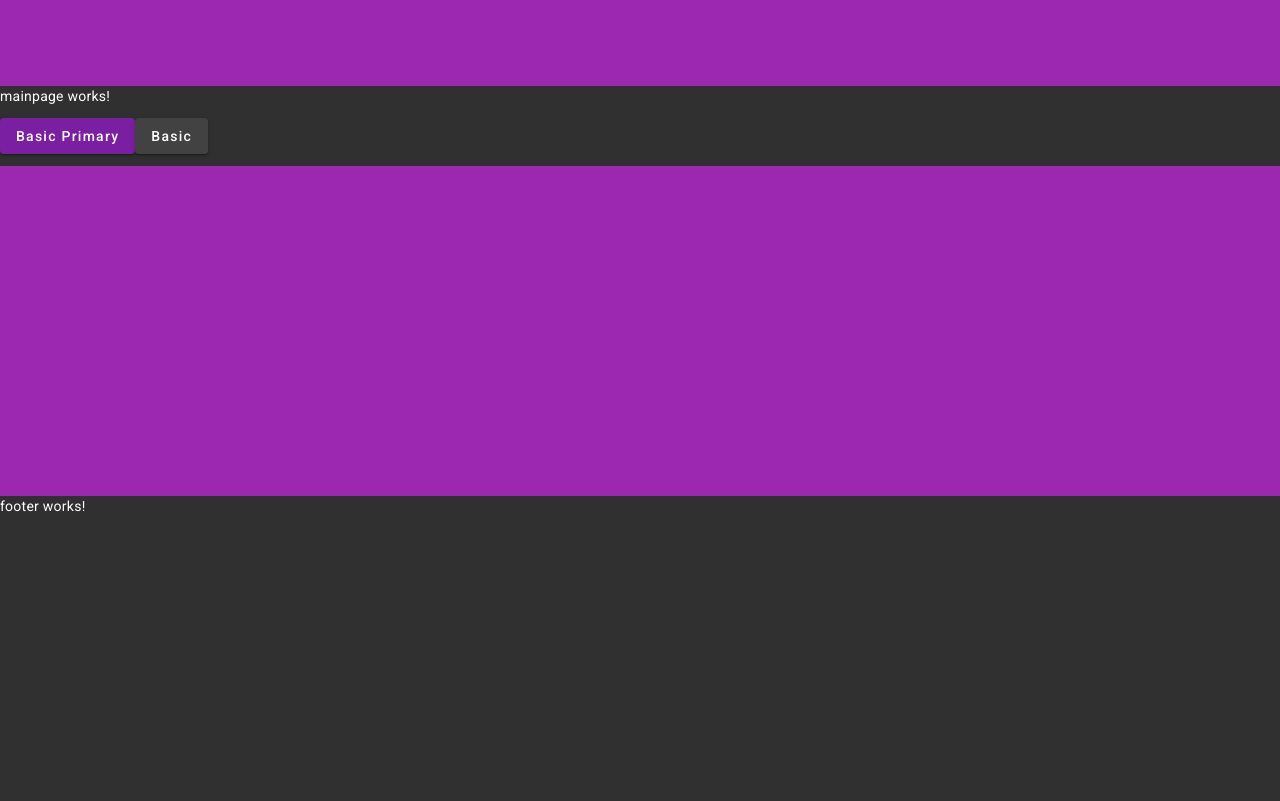
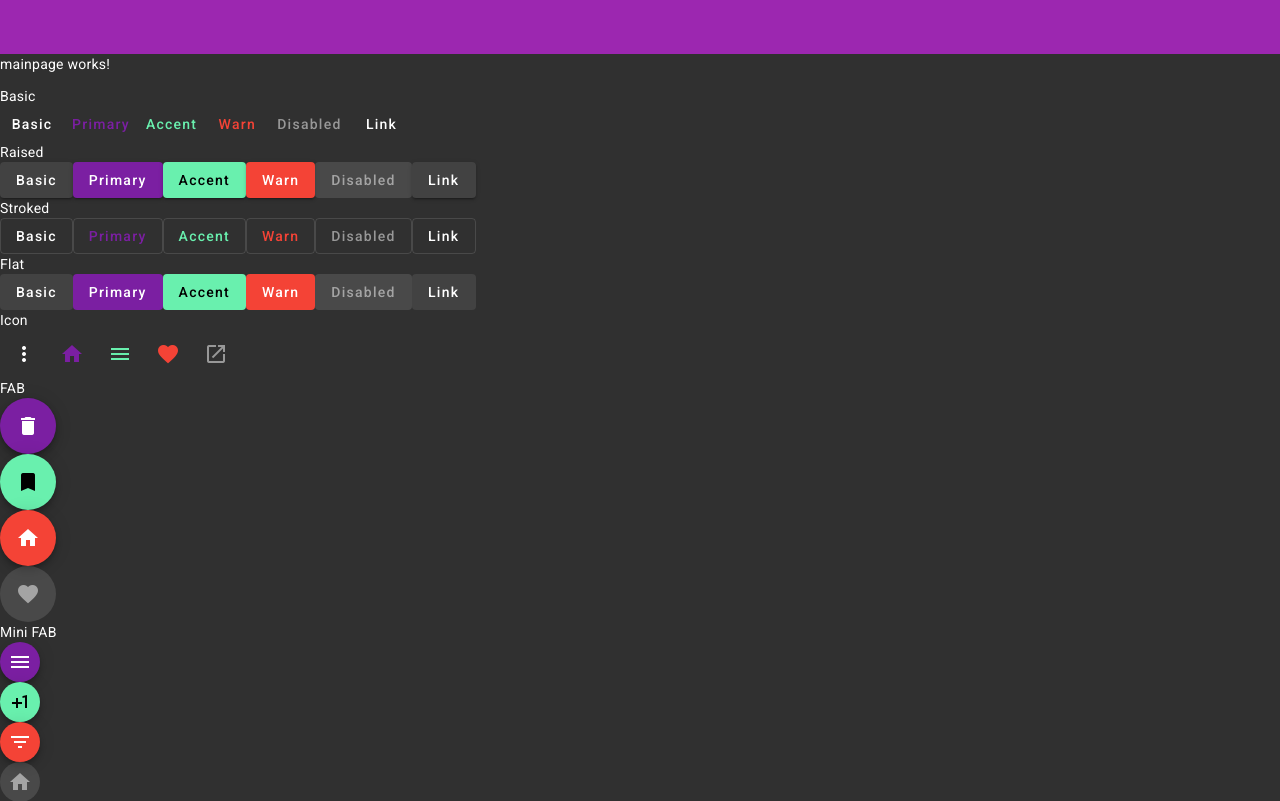
Before and after one commit to maxiprogram/site, an Angular app: page / in a window 1280 px wide. Shown: the part 340-1141 px from the top of the page. Before the commit the page ends 856 px from the top, so only its background shows below. Built offline with nearby package versions, Linux system fonts and the light colour scheme.

Commit message:
small edit

```diff
--- a/src/app/header/header.component.html
+++ b/src/app/header/header.component.html
@@ -1,11 +1,9 @@
-<p>header works!</p>
-
 <mat-toolbar color="primary">
   <mat-toolbar-row>
     <button mat-icon-button>
         <mat-icon>menu</mat-icon>
     </button>
-    <a routerLink="/">
+    <a mat-button routerLink="/">
       <span>MaxiProgram</span>
     </a>
     <span style="flex: 1 1 auto;"></span>
@@ -19,6 +17,7 @@
   </mat-toolbar-row>
 </mat-toolbar>
 
+
 <div class="header-title">
   <h1>MaxiProgram</h1>
   <h2>Разработка приложений</h2>
--- a/src/app/pages/main-page/main-page.component.html
+++ b/src/app/pages/main-page/main-page.component.html
@@ -1,6 +1,129 @@
 <p>mainpage works!</p>
 
-<p>
-  <button mat-raised-button color="primary">Basic Primary</button>
-  <button mat-raised-button>Basic</button>
-</p>
+
+    <section>
+        <div class="example-label">Basic</div>
+        <div class="example-button-row">
+          <button mat-button>Basic</button>
+          <button mat-button color="primary">Primary</button>
+          <button mat-button color="accent">Accent</button>
+          <button mat-button color="warn">Warn</button>
+          <button mat-button disabled>Disabled</button>
+          <a mat-button href="https://www.google.com/" target="_blank">Link</a>
+        </div>
+      </section>
+
+      <section>
+        <div class="example-label">Raised</div>
+        <div class="example-button-row">
+          <button mat-raised-button>Basic</button>
+          <button mat-raised-button color="primary">Primary</button>
+          <button mat-raised-button color="accent">Accent</button>
+          <button mat-raised-button color="warn">Warn</button>
+          <button mat-raised-button disabled>Disabled</button>
+          <a mat-raised-button href="https://www.google.com/" target="_blank">Link</a>
+        </div>
+      </section>
+
+      <section>
+        <div class="example-label">Stroked</div>
+        <div class="example-button-row">
+          <button mat-stroked-button>Basic</button>
+          <button mat-stroked-button color="primary">Primary</button>
+          <button mat-stroked-button color="accent">Accent</button>
+          <button mat-stroked-button color="warn">Warn</button>
+          <button mat-stroked-button disabled>Disabled</button>
+          <a mat-stroked-button href="https://www.google.com/" target="_blank">Link</a>
+        </div>
+      </section>
+
+      <section>
+        <div class="example-label">Flat</div>
+        <div class="example-button-row">
+          <button mat-flat-button>Basic</button>
+          <button mat-flat-button color="primary">Primary</button>
+          <button mat-flat-button color="accent">Accent</button>
+          <button mat-flat-button color="warn">Warn</button>
+          <button mat-flat-button disabled>Disabled</button>
+          <a mat-flat-button href="https://www.google.com/" target="_blank">Link</a>
+        </div>
+      </section>
+
+      <section>
+        <div class="example-label">Icon</div>
+        <div class="example-button-row">
+          <div class="example-flex-container">
+            <button mat-icon-button aria-label="Example icon button with a vertical three dot icon">
+              <mat-icon>more_vert</mat-icon>
+            </button>
+            <button mat-icon-button color="primary" aria-label="Example icon button with a home icon">
+              <mat-icon>home</mat-icon>
+            </button>
+            <button mat-icon-button color="accent" aria-label="Example icon button with a menu icon">
+              <mat-icon>menu</mat-icon>
+            </button>
+            <button mat-icon-button color="warn" aria-label="Example icon button with a heart icon">
+              <mat-icon>favorite</mat-icon>
+            </button>
+            <button mat-icon-button disabled aria-label="Example icon button with a open in new tab icon">
+              <mat-icon>open_in_new</mat-icon>
+            </button>
+          </div>
+        </div>
+      </section>
+
+      <section>
+        <div class="example-label">FAB</div>
+        <div class="example-button-row">
+          <div class="example-flex-container">
+            <div class="example-button-container">
+              <button mat-fab color="primary" aria-label="Example icon button with a delete icon">
+                <mat-icon>delete</mat-icon>
+              </button>
+            </div>
+            <div class="example-button-container">
+              <button mat-fab color="accent" aria-label="Example icon button with a bookmark icon">
+                <mat-icon>bookmark</mat-icon>
+              </button>
+            </div>
+            <div class="example-button-container">
+              <button mat-fab color="warn" aria-label="Example icon button with a home icon">
+                <mat-icon>home</mat-icon>
+              </button>
+            </div>
+            <div class="example-button-container">
+              <button mat-fab disabled aria-label="Example icon button with a heart icon">
+                <mat-icon>favorite</mat-icon>
+              </button>
+            </div>
+          </div>
+        </div>
+      </section>
+
+      <section>
+        <div class="example-label">Mini FAB</div>
+        <div class="example-button-row">
+          <div class="example-flex-container">
+            <div class="example-button-container">
+              <button mat-mini-fab color="primary" aria-label="Example icon button with a menu icon">
+                <mat-icon>menu</mat-icon>
+              </button>
+            </div>
+            <div class="example-button-container">
+              <button mat-mini-fab color="accent" aria-label="Example icon button with a plus one icon">
+                <mat-icon>plus_one</mat-icon>
+              </button>
+            </div>
+            <div class="example-button-container">
+              <button mat-mini-fab color="warn" aria-label="Example icon button with a filter list icon">
+                <mat-icon>filter_list</mat-icon>
+              </button>
+            </div>
+            <div class="example-button-container">
+              <button mat-mini-fab disabled aria-label="Example icon button with a home icon">
+                <mat-icon>home</mat-icon>
+              </button>
+            </div>
+          </div>
+        </div>
+      </section>
```
